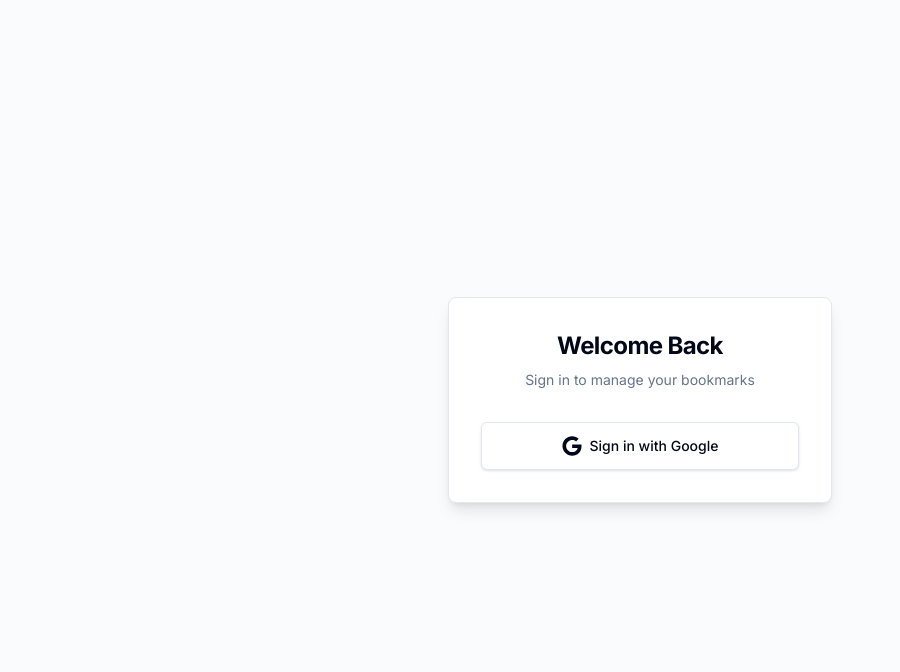
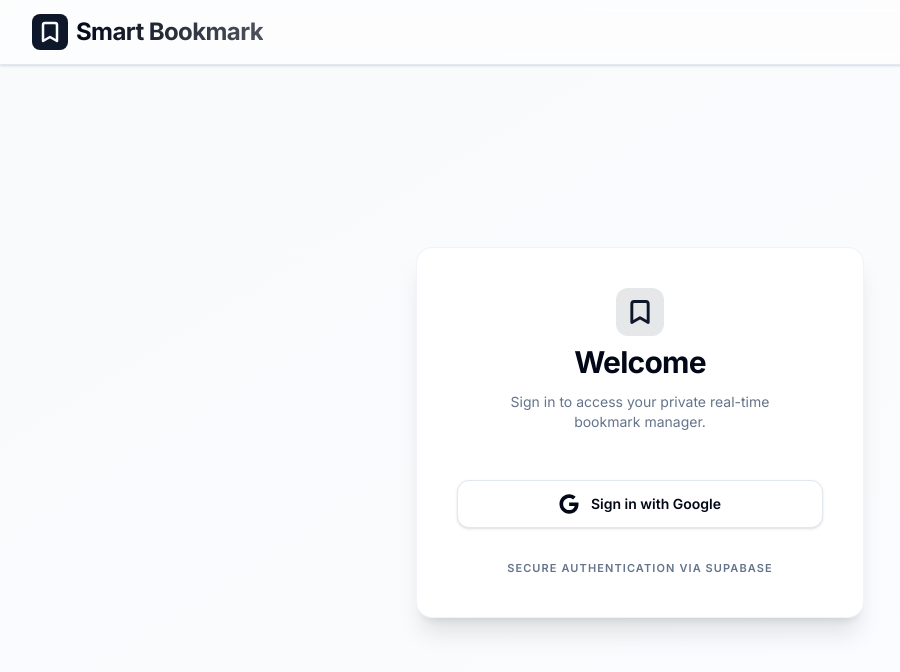
Before and after one commit to Ayushyadav14/smart_bookmark_app, a Next.js app: page /login in a window 1280 px wide. Shown: the top 672 px of the page, without its empty margins (0-900 px from the left). Built offline with nearby package versions, Linux system fonts and the light colour scheme; no server answers.

Commit message:
Upgrade login page UI with branding, Navbar, and modern styling

```diff
--- a/app/login/page.tsx
+++ b/app/login/page.tsx
@@ -4,6 +4,7 @@ import { createClient } from '@/utils/supabase/client'
 import { Loader2 } from 'lucide-react'
 import { useState } from 'react'
 import { toast } from 'sonner'
+import Navbar from '@/components/Navbar'
 
 export default function LoginPage() {
     const [isLoading, setIsLoading] = useState(false)
@@ -34,26 +35,45 @@ export default function LoginPage() {
     }
 
     return (
-        <div className="flex min-h-screen flex-col items-center justify-center p-4 bg-muted/40">
-            <div className="w-full max-w-sm space-y-8 bg-background p-8 rounded-lg shadow-lg border">
-                <div className="text-center space-y-2">
-                    <h1 className="text-2xl font-bold tracking-tight">Welcome Back</h1>
-                    <p className="text-sm text-muted-foreground">
-                        Sign in to manage your bookmarks
+        <div className="flex min-h-screen flex-col bg-gradient-to-br from-slate-50 to-blue-50/30">
+            <Navbar />
+
+            <main className="flex-1 flex items-center justify-center p-4">
+                <div className="w-full max-w-md space-y-8 bg-background p-10 rounded-2xl shadow-xl border border-border/50 backdrop-blur-sm">
+                    <div className="text-center space-y-3">
+                        <div className="inline-flex h-12 w-12 items-center justify-center rounded-xl bg-primary/10 text-primary mb-2">
+                            <svg
+                                xmlns="http://www.w3.org/2000/svg"
+                                width="28"
+                                height="28"
+                                viewBox="0 0 24 24"
+                                fill="none"
+                                stroke="currentColor"
+                                strokeWidth="2.5"
+                                strokeLinecap="round"
+                                strokeLinejoin="round"
+                            >
+                                <path d="m19 21-7-4-7 4V5a2 2 0 0 1 2-2h10a2 2 0 0 1 2 2v16z" />
+                            </svg>
+                        </div>
+                        <h1 className="text-3xl font-bold tracking-tight text-foreground">Welcome</h1>
+                        <p className="text-muted-foreground text-sm max-w-xs mx-auto">
+                            Sign in to access your private real-time bookmark manager.
                         </p>
                     </div>
 
+                    <div className="pt-4">
                         <Button
                             variant="outline"
-                    className="w-full h-12 text-base font-medium"
+                            className="w-full h-12 text-base font-semibold hover:border-primary/30 hover:bg-primary/5 transition-all duration-300"
                             onClick={handleLogin}
                             disabled={isLoading}
                         >
                             {isLoading ? (
-                        <Loader2 className="mr-2 h-5 w-5 animate-spin" />
+                                <Loader2 className="mr-3 h-5 w-5 animate-spin" />
                             ) : (
                                 <svg
-                            className="mr-2 h-5 w-5"
+                                    className="mr-3 h-5 w-5"
                                     aria-hidden="true"
                                     focusable="false"
                                     data-prefix="fab"
@@ -71,17 +91,23 @@ export default function LoginPage() {
                             Sign in with Google
                         </Button>
                     </div>
+
+                    <div className="text-center">
+                        <p className="text-[11px] text-muted-foreground uppercase tracking-widest font-semibold">
+                            Secure Authentication via Supabase
+                        </p>
+                    </div>
+                </div>
+            </main>
         </div>
     )
 }
 
 function Button({ className, variant, ...props }: any) {
-    // Quick inline button component for now since we don't have the full shadcn/ui library setup automated
-    // We will replace this with proper components later if needed, but for now standard tailwind is enough
-    let baseStyles = "inline-flex items-center justify-center rounded-md text-sm font-medium transition-colors focus-visible:outline-none focus-visible:ring-1 focus-visible:ring-ring disabled:pointer-events-none disabled:opacity-50"
+    let baseStyles = "inline-flex items-center justify-center rounded-xl text-sm font-medium transition-all focus-visible:outline-none focus-visible:ring-2 focus-visible:ring-primary/20 disabled:pointer-events-none disabled:opacity-50"
     let variantStyles = variant === 'outline'
         ? "border border-input bg-background shadow-sm hover:bg-accent hover:text-accent-foreground"
-        : "bg-primary text-primary-foreground shadow hover:bg-primary/90"
+        : "bg-primary text-primary-foreground shadow-lg hover:bg-primary/90"
 
     return <button className={`${baseStyles} ${variantStyles} ${className}`} {...props} />
 }
--- a/components/Navbar.tsx
+++ b/components/Navbar.tsx
@@ -6,7 +6,7 @@ import { useRouter } from 'next/navigation'
 import { toast } from 'sonner'
 import { useState, useRef, useEffect } from 'react'
 
-export default function Navbar({ userEmail, userName }: { userEmail: string; userName?: string }) {
+export default function Navbar({ userEmail, userName }: { userEmail?: string; userName?: string }) {
     const [isOpen, setIsOpen] = useState(false)
     const dropdownRef = useRef<HTMLDivElement>(null)
     const router = useRouter()
@@ -57,6 +57,7 @@ export default function Navbar({ userEmail, userName }: { userEmail: string; use
                     </span>
                 </div>
 
+                {userEmail && (
                     <div className="relative" ref={dropdownRef}>
                         <button
                             onClick={() => setIsOpen(!isOpen)}
@@ -98,6 +99,7 @@ export default function Navbar({ userEmail, userName }: { userEmail: string; use
                             </div>
                         )}
                     </div>
+                )}
             </div>
         </nav>
     )
```
Lines whose indentation alone changed are shown as unchanged.
